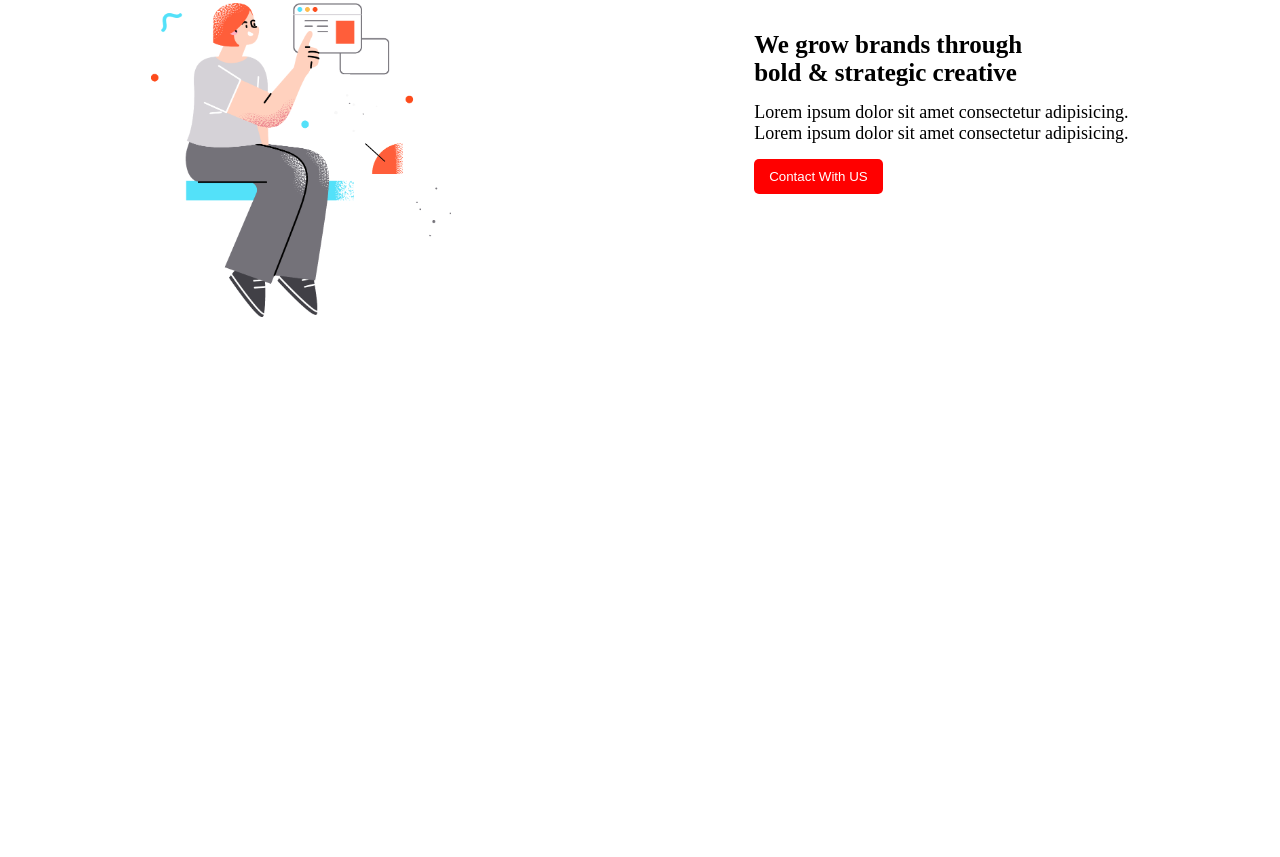
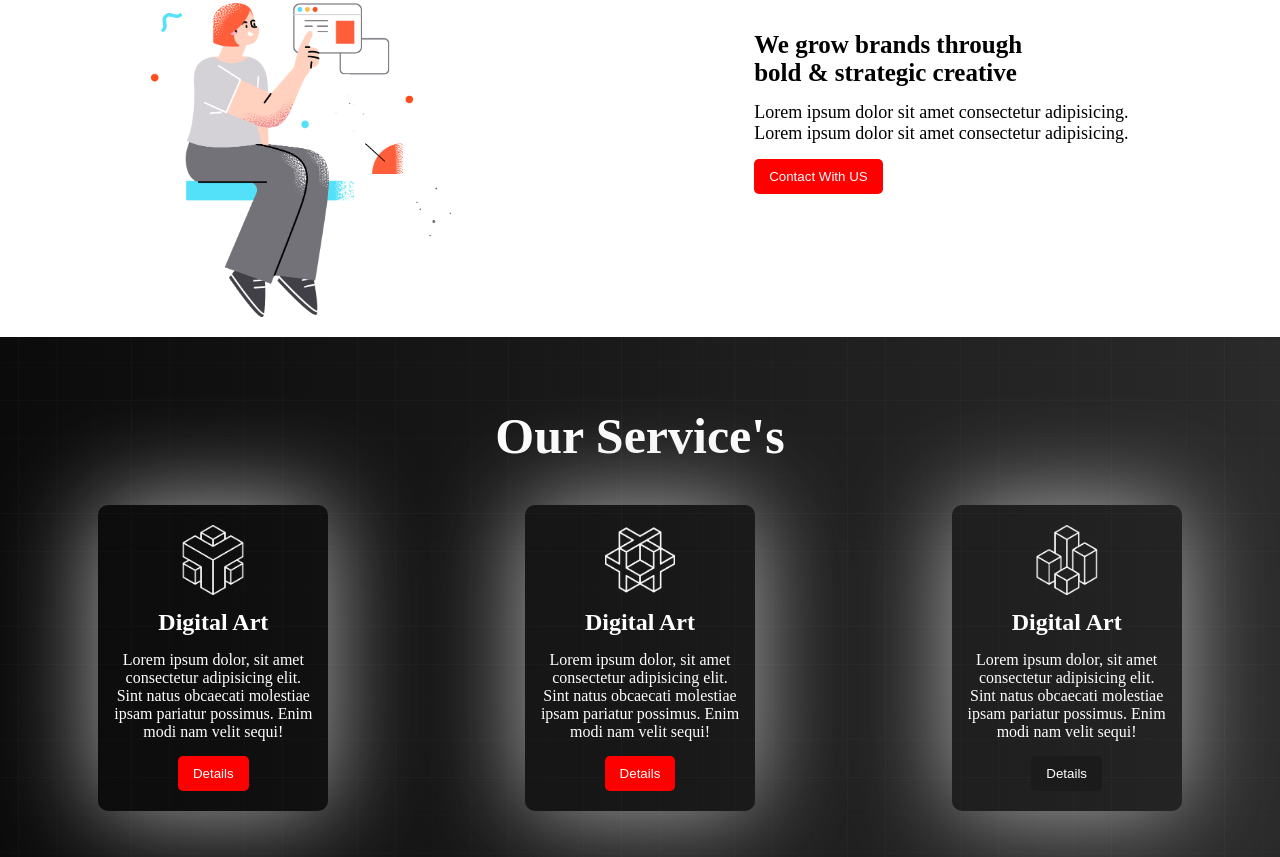
Before and after one commit to rubaihossain/conceptual-session-practice-1, a plain HTML site: page index.html in a window 1280 px wide. Shown: the part 1002-1859 px from the top of the page. Before the commit the page ends 1339 px from the top, so only its background shows below. Drawn offline with Linux system fonts and the light colour scheme.

Commit message:
Services Section commit

```diff
--- a/index.html
+++ b/index.html
@@ -55,6 +55,32 @@
                 </div>
             </div>
         </section>
+        <!-- Services Section  -->
+        <section>
+            <div class="service-container">
+                <h1 class="title service-title">Our Service's</h1>
+                <div class="service-boxes">
+                    <div class="box1">
+                        <img class="icon" src="./icon/0.png" alt="">
+                        <h1 class="box-title">Digital Art</h1>
+                        <p class="box-text">Lorem ipsum dolor, sit amet consectetur adipisicing elit. Sint natus obcaecati molestiae ipsam pariatur possimus. Enim modi nam velit sequi!</p>
+                        <button class="btn">Details</button>
+                    </div>
+                    <div class="box1">
+                        <img class="icon" src="./icon/1.png" alt="">
+                        <h1 class="box-title">Digital Art</h1>
+                        <p class="box-text">Lorem ipsum dolor, sit amet consectetur adipisicing elit. Sint natus obcaecati molestiae ipsam pariatur possimus. Enim modi nam velit sequi!</p>
+                        <button class="btn">Details</button>
+                    </div>
+                    <div class="box1">
+                        <img class="icon" src="./icon/2.png" alt="">
+                        <h1 class="box-title">Digital Art</h1>
+                        <p class="box-text">Lorem ipsum dolor, sit amet consectetur adipisicing elit. Sint natus obcaecati molestiae ipsam pariatur possimus. Enim modi nam velit sequi!</p>
+                        <button class="btn box-btn">Details</button>
+                    </div>
+                </div>
+            </div>
+        </section>
 
     </main>
     <footer></footer>
--- a/style.css
+++ b/style.css
@@ -92,3 +92,51 @@
     margin-bottom: 15px;
     font-size: 18px;
 }
+
+.service-container{
+    height: 520px;
+    background-image: url(./images/background.png), linear-gradient(90deg, rgb(11, 11, 11), rgb(42, 42, 42));
+    background-position: center;
+    background-repeat: no-repeat;
+    background-size: cover;
+}
+
+.service-title{
+    text-align: center;
+    color: white;
+    padding-top: 70px;
+}
+
+.box1{
+    width:230px;
+    background-color: rgba(0, 0, 0, 0.1);
+    color: white;
+    text-align: center;
+    padding-top: 20px;
+    padding-bottom: 20px;
+    border-radius: 10px;
+    box-shadow: 0px 0px 100px rgb(176, 176, 176);
+}
+
+.icon{
+    width: 70px;
+}
+
+.box-title{
+    padding-top: 10px;
+}
+
+.box-text{
+    padding:15px;
+}
+
+.service-boxes{
+    display: flex;
+    justify-content: space-around;
+    align-items: center;
+    margin-top: 40px;
+}
+
+.box-btn{
+    background-color: rgb(27, 27, 27);
+}
```
